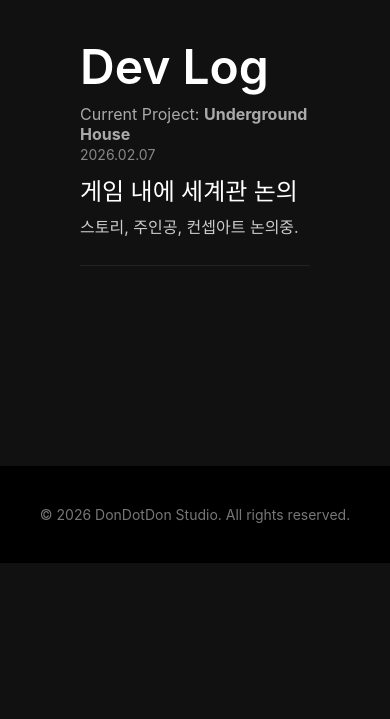
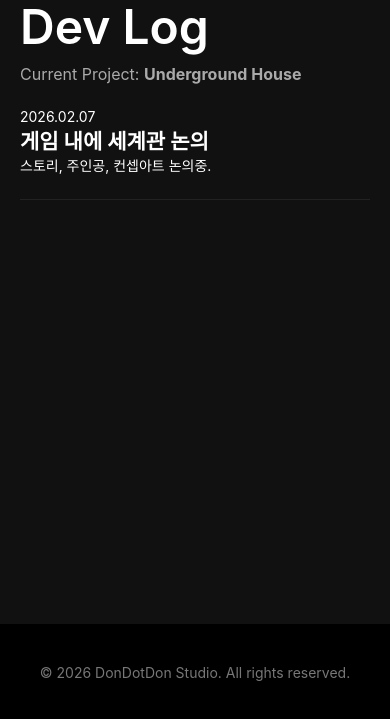
Before and after one commit to dondotdon-studio/dondotdon-studio.github.io, a plain HTML site: page devlog.html in a window 390 px wide. Shown: the part 123-842 px from the top of the page. Drawn offline with Linux system fonts and the light colour scheme.

Commit message:
Add files via upload

```diff
--- a/devlog.js
+++ b/devlog.js
@@ -12,6 +12,9 @@ function renderLogs(project = "Underground House") {
   const item = document.createElement("article");
   item.className = "devlog-item";
 
+  item.style.width = "100%";
+  item.style.display = "block";
+
   item.innerHTML = `
     <span class="date">${log.date}</span>
     <h2 class="log-title">${log.title}</h2>
--- a/style.css
+++ b/style.css
@@ -9,6 +9,11 @@ body {
   color: #fff;
   font-family: -apple-system, BlinkMacSystemFont, "Segoe UI",
                Roboto, Oxygen, Ubuntu, Cantarell, sans-serif;
+
+  display: flex;
+  flex-direction: column;
+  min-height: 100vh;
+  margin: 0;
 }
 
 .header {
@@ -43,6 +48,7 @@ body {
 
 .content {
   padding-top: 120px;
+  flex: 1;
 }
 
 .social {
@@ -61,7 +67,7 @@ body {
 }
 
 .footer {
-  margin-top: 120px;
+  margin-top: auto;
   padding: 40px 0;
   text-align: center;
   font-size: 14px;
@@ -70,9 +76,27 @@ body {
 }
 
 .devlog-page {
-  padding: 160px 80px 80px; /* header 높이 고려 */
-  max-width: 1400px;
+  padding: 120px 80px 80px;
+  color: #fff;
+  display: flex;
+  flex-direction: column;
+  align-items: flex-start;
+  text-align: left;
+}
+
+.devlog-list {
+  display: flex;
+  flex-direction: column;
+  gap: 32px;
+  width: 100%;
+  max-width: 1200px;
   margin: 0 auto;
+}
+
+.devlog-item {
+  padding: 24px 0;
+  border-bottom: 1px solid #222;
+  text-align: left;
 }
 
 .devlog-header h1 {
@@ -110,34 +134,6 @@ body {
   background-color: #fff;
   color: #000;
   border-color: #fff;
-}
-
-.devlog-list {
-  display: flex;
-  flex-direction: column;
-  gap: 32px;
-}
-
-.devlog-item {
-  padding-bottom: 24px;
-  border-bottom: 1px solid #222;
-}
-
-.devlog-item .date {
-  font-size: 14px;
-  color: #888;
-}
-
-.devlog-item .log-title {
-  font-size: 24px;
-  font-weight: 500;
-  margin: 8px 0;
-}
-
-.devlog-item .summary {
-  font-size: 16px;
-  color: #ccc;
-  line-height: 1.6;
 }
 
 .main-split {
@@ -232,3 +228,28 @@ body {
   color: #ff6f61;
   font-weight: bold;
 }
+
+@media (max-width: 768px) {
+  .main-split {
+    flex-direction: column;
+    gap: 32px;
+    padding: 120px 20px 40px;
+  }
+
+  .about-us,
+  .current-project {
+    width: 100%;
+  }
+
+  .devlog-page {
+    padding: 120px 20px 40px;
+  }
+
+  .devlog-slider {
+    flex-direction: column;
+  }
+
+  body {
+    font-size: 14px;
+  }
+}
```
Also changed, not shown: devlog.html (+1 -1 lines). Lines whose indentation alone changed are shown as unchanged.
